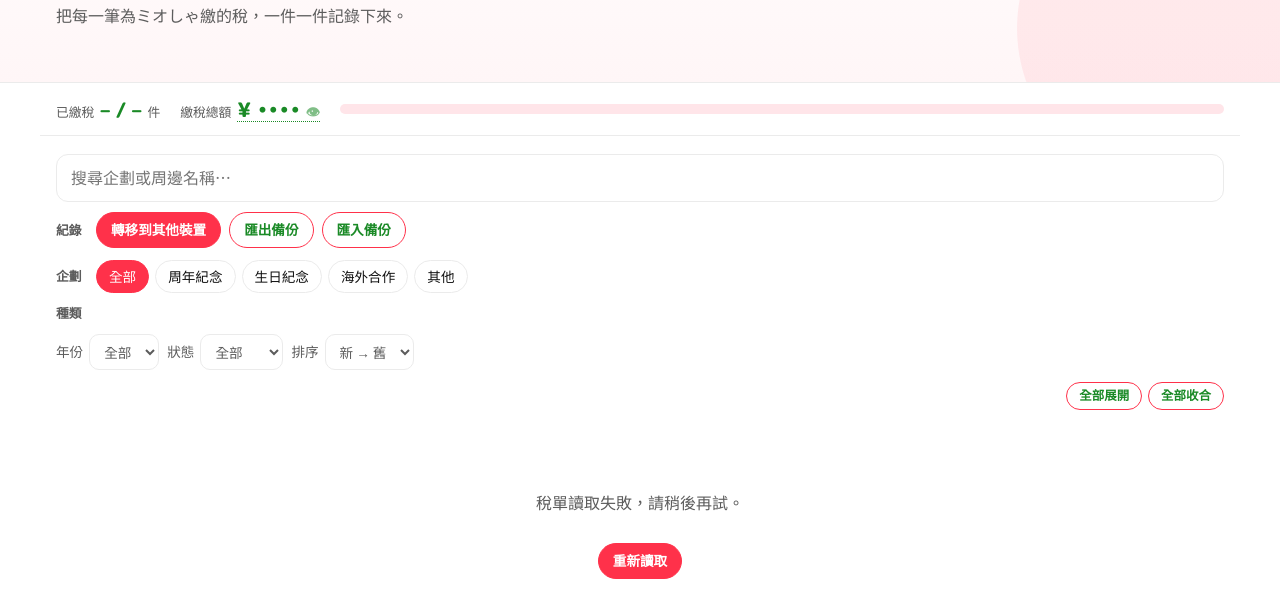
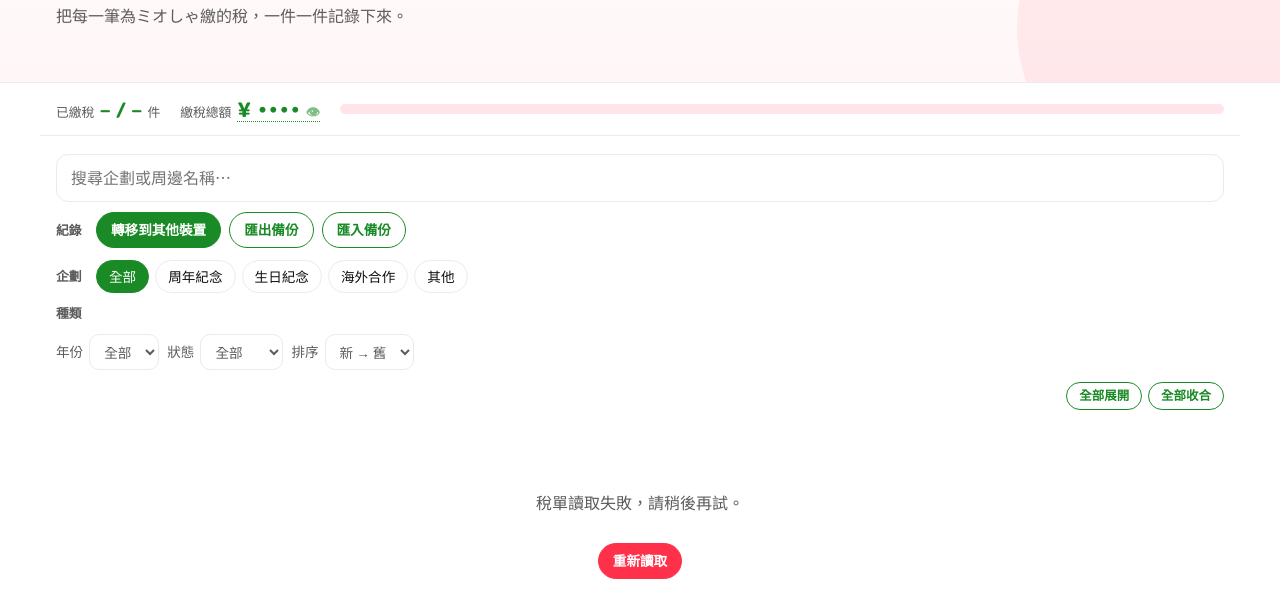
Before and after one commit to ccc15921/twmiofa, a plain HTML site: page index.html in a window 1280 px wide. Shown: the part 187-800 px from the top of the page. Drawn offline with Linux system fonts and the light colour scheme; no server answers; a web font is replaced by a local one.

Commit message:
篩選區與展開／收合按鈕改為綠色（繳稅按鈕、已繳稅標記維持紅色）
Co-Authored-By: Claude Opus 5.5 <noreply@anthropic.com>
Claude-Session: https://claude.ai/code/session_01M6oFFYmXiKhNya9Dk6oc9L

```diff
--- a/css/style.css
+++ b/css/style.css
@@ -658,3 +658,28 @@ a.rk-name:hover { color: var(--accent-text); }
   .project-actions .expand-btn { margin-left: auto; }
   .project-actions .btn { padding: 6px 12px; font-size: .82rem; }
 }
+
+/* ---------- 綠色區塊：篩選區（含紀錄按鈕、全部展開／收合）與企劃卡片的展開／收合按鈕 ----------
+   在這些區塊裡把「紅色系」變數換成綠色，按鈕、選中的標籤、外框、hover 底色都會跟著變。 */
+:root {
+  --green: #1a8a26;
+  --green-soft: #e1f2e3;
+  --green-faint: #f2faf3;
+}
+:root[data-theme="dark"] {
+  --green: #2f9e3c;
+  --green-soft: #16301a;
+  --green-faint: #111813;
+}
+@media (prefers-color-scheme: dark) {
+  :root:not([data-theme="light"]) {
+    --green: #2f9e3c;
+    --green-soft: #16301a;
+    --green-faint: #111813;
+  }
+}
+.toolbar, .expand-btn {
+  --pink: var(--green);
+  --pink-soft: var(--green-soft);
+  --pink-faint: var(--green-faint);
+}
--- a/index.html
+++ b/index.html
@@ -16,7 +16,7 @@
   <link rel="preconnect" href="https://fonts.googleapis.com">
   <link rel="preconnect" href="https://fonts.gstatic.com" crossorigin>
   <link href="https://fonts.googleapis.com/css2?family=Chiron+GoRound+TC:wght@500;700;800&family=M+PLUS+Rounded+1c:wght@500;700;800&family=Noto+Sans+TC:wght@400;500;700;800&family=Noto+Sans+JP:wght@400;500;700&display=swap" rel="stylesheet">
-  <link rel="stylesheet" href="css/style.css?v=20261027b">
+  <link rel="stylesheet" href="css/style.css?v=20261027c">
 </head>
 <body>
   <header class="site-header">
```
Also changed, not shown: privacy.html (+1 -1 lines).
